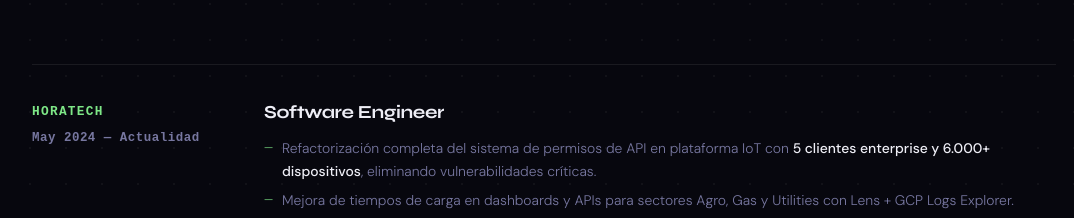
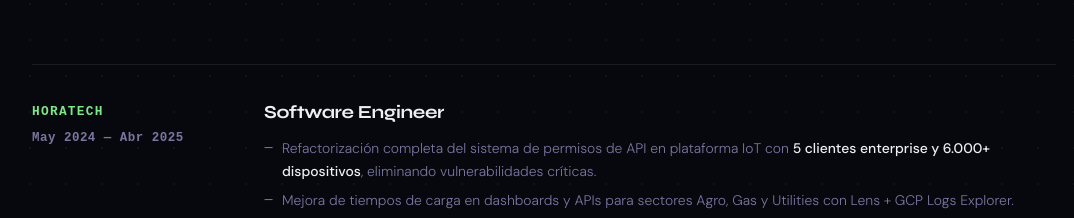
Before and after one commit to nahuellamas/PortafolioWeb, a React (Vite) app: page / in a window 1280 px wide. Shown: the part 1562-1780 px from the top of the page, without its empty margins (96-1170 px from the left). Built offline with nearby package versions, Linux system fonts and the light colour scheme.

Commit message:
content: update Horatech end date to Apr 2025

```diff
--- a/src/data/experience.jsx
+++ b/src/data/experience.jsx
@@ -1,7 +1,7 @@
 export const EXP_DATA = [
   {
     co: 'Horatech',
-    dt: 'May 2024 — Actualidad',
+    dt: 'May 2024 — Abr 2025',
     role: 'Software Engineer',
     badge: null,
     bullets: [
```
Also changed, not shown: public/llms.txt.
